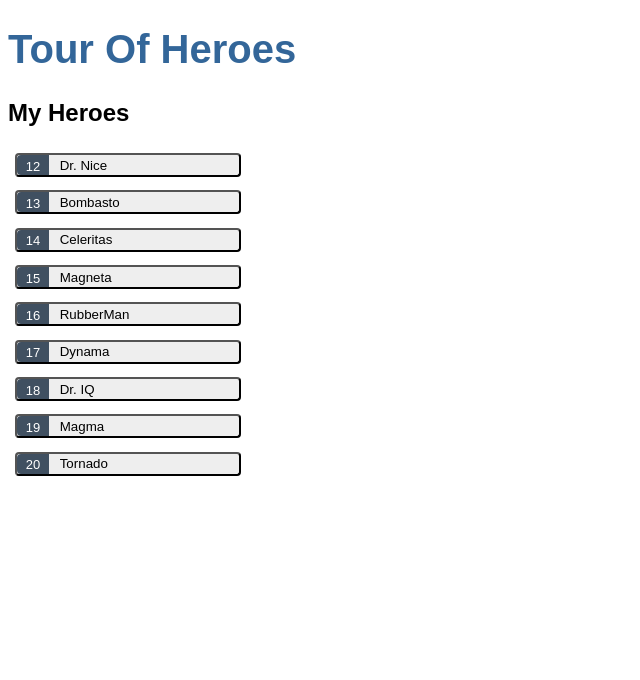
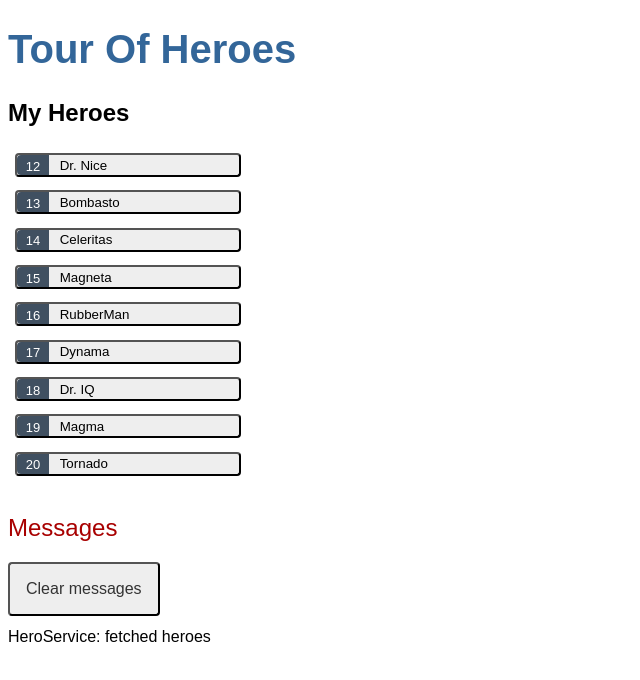
Before and after one commit to HichamGuessab/Tour_Of_Heroes, an Angular app: page / in a window 1280 px wide. Shown: the top 680 px of the page, without its empty margins (0-640 px from the left). Built offline with nearby package versions, Linux system fonts and the light colour scheme.

Commit message:
Show messages and Add MessageService to HeroesComponent

```diff
--- a/src/app/app.component.html
+++ b/src/app/app.component.html
@@ -1,2 +1,3 @@
 <h1>{{title}}</h1>
 <app-heroes></app-heroes>
+<app-messages></app-messages>
--- a/src/app/app.module.ts
+++ b/src/app/app.module.ts
@@ -5,13 +5,15 @@
 import { HeroesComponent } from './heroes/heroes.component';
 
 import { FormsModule } from '@angular/forms';
-import { HeroDetailComponent } from './hero-detail/hero-detail.component'; // <-- NgModel lives here
+import { HeroDetailComponent } from './hero-detail/hero-detail.component';
+import { MessagesComponent } from './messages/messages.component'; // <-- NgModel lives here
 
 @NgModule({
   declarations: [
     AppComponent,
     HeroesComponent,
-    HeroDetailComponent
+    HeroDetailComponent,
+    MessagesComponent
   ],
   imports: [
     BrowserModule,
--- a/src/app/hero.service.ts
+++ b/src/app/hero.service.ts
@@ -4,16 +4,18 @@
 import { HEROES } from './mock-heroes';
 
 import { Observable, of } from 'rxjs';
+import { MessageService } from './message.service';
 
 @Injectable({
   providedIn: 'root'
 })
 export class HeroService {
 
-  constructor() { }
+  constructor(private messageService: MessageService) { }
 
   getHeroes(): Observable<Hero[]> {
     const heroes = of(HEROES);
+    this.messageService.add('HeroService: fetched heroes')
     return heroes;
   }
 }
--- a/src/app/heroes/heroes.component.ts
+++ b/src/app/heroes/heroes.component.ts
@@ -1,8 +1,8 @@
-import { Component } from '@angular/core';
+import { Component, OnInit } from '@angular/core';
 import { Hero } from '../hero'
-import { HEROES } from '../mock-heroes';
 
 import { HeroService } from '../hero.service';
+import { MessageService } from '../message.service';
 
 @Component({
   selector: 'app-heroes',
@@ -13,7 +13,7 @@
   heroes: Hero[] = [];
   selectedHero?: Hero;
 
-  constructor(private heroService: HeroService) {
+  constructor(private heroService: HeroService, private messageService: MessageService) {
 
   }
 
@@ -23,6 +23,7 @@
 
   onSelect(hero: Hero): void {
     this.selectedHero = hero;
+    this.messageService.add(`HeroesComponent: Selected hero id=${hero.id}`);
   }
 
   getHeroes(): void {
--- /dev/null
+++ b/src/app/message.service.ts
@@ -0,0 +1,16 @@
+import { Injectable } from '@angular/core';
+
+@Injectable({
+  providedIn: 'root',
+})
+export class MessageService {
+  messages: string[] = [];
+
+  add(message: string) {
+    this.messages.push(message);
+  }
+
+  clear() {
+    this.messages = [];
+  }
+}
--- /dev/null
+++ b/src/app/messages/messages.component.css
@@ -0,0 +1,20 @@
+/* MessagesComponent's private CSS styles */
+h2 {
+    color: #A80000;
+    font-family: Arial, Helvetica, sans-serif;
+    font-weight: lighter;
+}
+
+.clear {
+    color: #333;
+    background-color: #eee;
+    margin-bottom: 12px;
+    padding: 1rem;
+    border-radius: 4px;
+    font-size: 1rem;
+}
+
+.clear:hover {
+    color: white;
+    background-color: #42545C;
+}
--- /dev/null
+++ b/src/app/messages/messages.component.html
@@ -0,0 +1,5 @@
+<div *ngIf="messageService.messages.length">
+    <h2>Messages</h2>
+    <button type="button" class="clear" (click)="messageService.clear()">Clear messages</button>
+    <div *ngFor='let message of messageService.messages'> {{message}} </div>
+</div>
```
Also changed, not shown: src/app/messages/messages.component.ts (added, +11 -0 lines), 2 other files (tests, documents, lock files or other folders).
